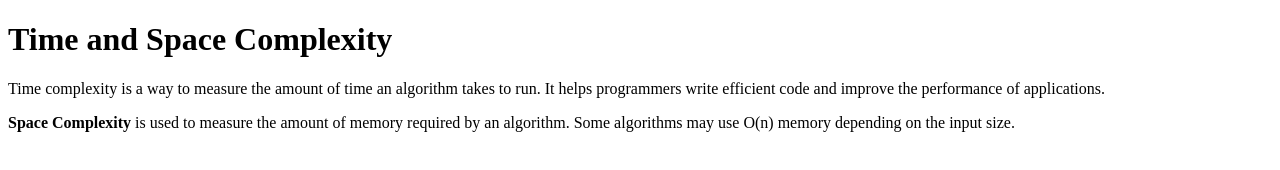
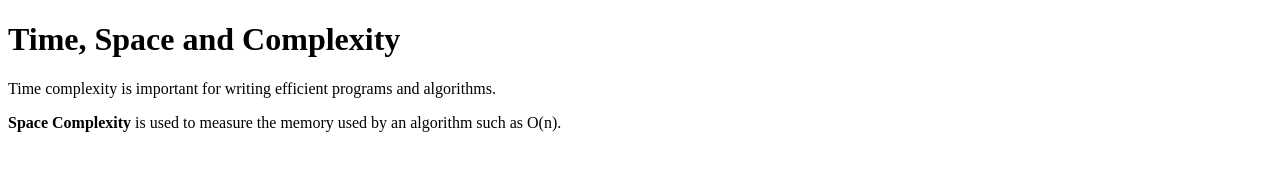
Before and after one commit to acciojob/time-and-space-complexity-Anand20055, a website: page main.html in a window 1280 px wide. Drawn offline with Linux system fonts and the light colour scheme.

Commit message:
created a submission

```diff
--- a/main.html
+++ b/main.html
@@ -1,16 +1,19 @@
 <!DOCTYPE html>
 <html>
+<head>
+    <title>Document</title>
+</head>
 <body>
 
-<h1>Time and Space Complexity</h1>
+    <h1>Time, Space and Complexity</h1>
 
-<p>
-Time complexity is a way to measure the amount of time an algorithm takes to run. It helps programmers write efficient code and improve the performance of applications.
-</p>
+    <p>
+        Time complexity is important for writing efficient programs and algorithms.
+    </p>
 
-<p>
-<b>Space Complexity</b> is used to measure the amount of memory required by an algorithm. Some algorithms may use O(n) memory depending on the input size.
-</p>
+    <p>
+        <b>Space Complexity</b> is used to measure the memory used by an algorithm such as O(n).
+    </p>
 
 </body>
 </html>
```
